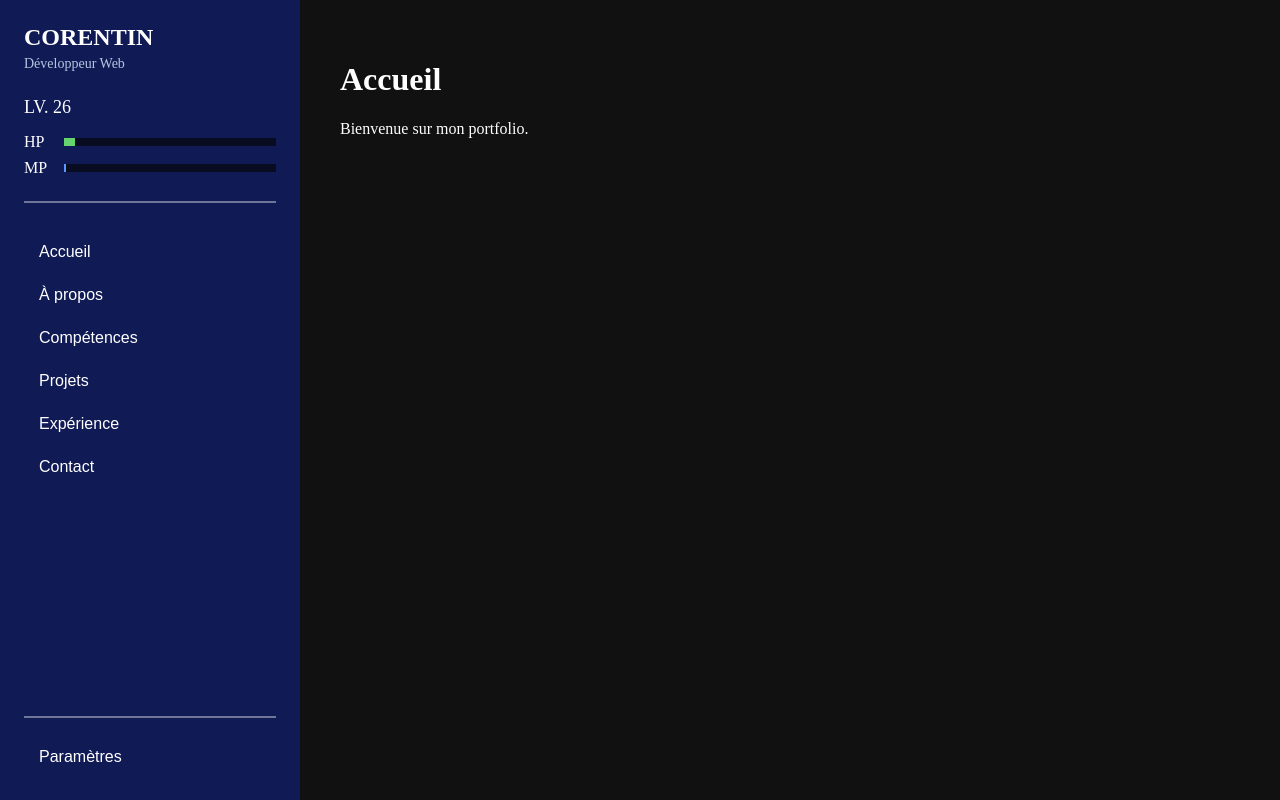
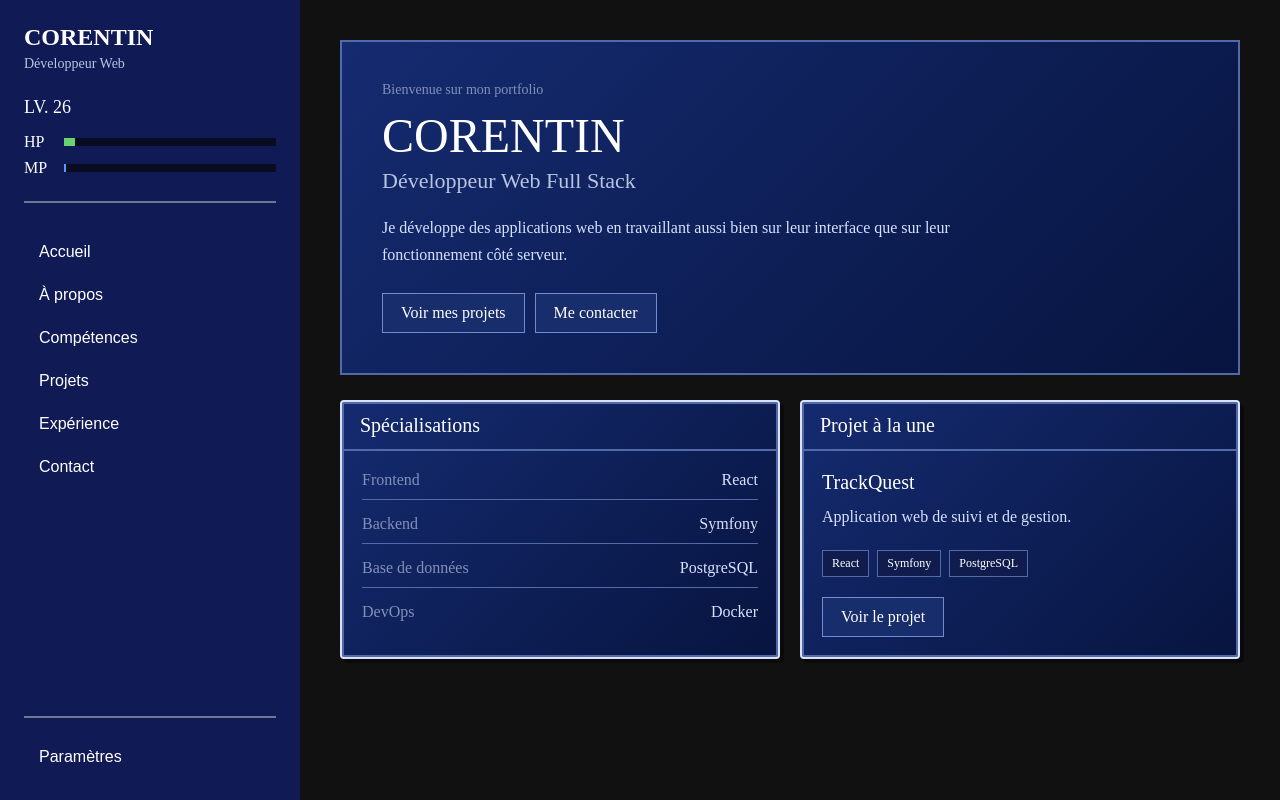
Before and after one commit to Corentin-Epitech/PortFolio, a React app in the folder portfolio/: page / in a window 1280 px wide. Built offline with nearby package versions, Linux system fonts and the light colour scheme; the HTML template or start-up script is replaced by a standard one.

Commit message:
Add: Home pages first version

```diff
--- a/portfolio/src/App.jsx
+++ b/portfolio/src/App.jsx
@@ -32,7 +32,7 @@ function App() {
 
             case "home":
             default:
-                return <Home />;
+                    return <Home setCurrentPage={setCurrentPage} />;
         }
     }
 
--- /dev/null
+++ b/portfolio/src/pages/Home.css
@@ -0,0 +1,171 @@
+.home {
+    width: 100%;
+}
+
+.home__hero {
+    margin-bottom: 25px;
+
+    padding: 40px;
+
+    background: linear-gradient(
+        135deg,
+        #152b70,
+        #07143f
+    );
+
+    border: 2px solid #526aa8;
+}
+
+.home__eyebrow {
+    margin: 0 0 10px;
+
+    color: #8190b8;
+
+    font-size: 14px;
+}
+
+.home__name {
+    margin: 0;
+
+    font-size: 48px;
+    font-weight: normal;
+
+    text-transform: uppercase;
+}
+
+.home__job {
+    margin: 5px 0 20px;
+
+    color: #b8c4df;
+
+    font-size: 22px;
+    font-weight: normal;
+}
+
+.home__introduction {
+    max-width: 650px;
+
+    margin: 0;
+
+    color: #d8e2ff;
+
+    line-height: 1.7;
+}
+
+.home__actions {
+    display: flex;
+
+    gap: 10px;
+
+    margin-top: 25px;
+}
+
+.home__actions button,
+.home__featured-project button {
+    padding: 10px 18px;
+
+    background-color: #182d6b;
+    color: white;
+
+    border: 1px solid #718bd0;
+
+    font: inherit;
+
+    cursor: pointer;
+}
+
+.home__actions button:hover,
+.home__featured-project button:hover {
+    background-color: #27448f;
+
+    border-color: #d8e2ff;
+}
+
+.home__grid {
+    display: grid;
+
+    grid-template-columns: repeat(2, 1fr);
+
+    gap: 20px;
+}
+
+.home__specializations {
+    display: flex;
+    flex-direction: column;
+
+    gap: 15px;
+}
+
+.home__specialization {
+    display: flex;
+    justify-content: space-between;
+
+    gap: 20px;
+
+    padding-bottom: 10px;
+
+    border-bottom: 1px solid #526aa8;
+}
+
+.home__specialization:last-child {
+    padding-bottom: 0;
+
+    border-bottom: none;
+}
+
+.home__specialization span {
+    color: #8190b8;
+}
+
+.home__specialization strong {
+    font-weight: normal;
+
+    color: #d8e2ff;
+}
+
+.home__featured-project {
+    display: flex;
+    flex-direction: column;
+
+    height: 100%;
+}
+
+.home__featured-project h3 {
+    margin: 0 0 10px;
+
+    font-size: 20px;
+    font-weight: normal;
+}
+
+.home__featured-project p {
+    margin: 0;
+
+    color: #d8e2ff;
+
+    line-height: 1.6;
+}
+
+.home__technologies {
+    display: flex;
+    flex-wrap: wrap;
+
+    gap: 8px;
+
+    margin: 20px 0;
+}
+
+.home__technologies span {
+    padding: 5px 9px;
+
+    background-color: #101c4d;
+
+    border: 1px solid #526aa8;
+
+    font-size: 12px;
+}
+
+.home__featured-project button {
+    align-self: flex-start;
+
+    margin-top: auto;
+}
--- a/portfolio/src/pages/Home.jsx
+++ b/portfolio/src/pages/Home.jsx
@@ -1,8 +1,116 @@
-function Home() {
+import "./Home.css";
+import projects from "../data/project";
+
+import RPGWindow from "../components/ui/RPGWindows";
+
+function Home({ setCurrentPage }) {
+
+    const featuredProject = projects[0];
     return (
-        <div>
-            <h1>Accueil</h1>
-            <p>Bienvenue sur mon portfolio.</p>
+        <div className="home">
+
+            <section className="home__hero">
+
+                <p className="home__eyebrow">
+                    Bienvenue sur mon portfolio
+                </p>
+
+                <h1 className="home__name">
+                    Corentin
+                </h1>
+
+                <h2 className="home__job">
+                    Développeur Web Full Stack
+                </h2>
+
+                <p className="home__introduction">
+                    Je développe des applications web en travaillant
+                    aussi bien sur leur interface que sur leur
+                    fonctionnement côté serveur.
+                </p>
+
+                <div className="home__actions">
+
+                    <button
+                        onClick={() =>
+                            setCurrentPage("projects")
+                        }
+                    >
+                        Voir mes projets
+                    </button>
+
+                    <button
+                        onClick={() =>
+                            setCurrentPage("contact")
+                        }
+                    >
+                        Me contacter
+                    </button>
+
+                </div>
+
+            </section>
+
+
+            <div className="home__grid">
+
+                <RPGWindow title="Spécialisations">
+
+                    <div className="home__specializations">
+
+                        <div className="home__specialization">
+                            <span>Frontend</span>
+                            <strong>React</strong>
+                        </div>
+
+                        <div className="home__specialization">
+                            <span>Backend</span>
+                            <strong>Symfony</strong>
+                        </div>
+
+                        <div className="home__specialization">
+                            <span>Base de données</span>
+                            <strong>PostgreSQL</strong>
+                        </div>
+
+                        <div className="home__specialization">
+                            <span>DevOps</span>
+                            <strong>Docker</strong>
+                        </div>
+
+                    </div>
+
+                </RPGWindow>
+
+
+                <RPGWindow title="Projet à la une">
+
+                    <div className="home__featured-project">
+
+                        <h3>{featuredProject.title}</h3>
+
+                        <p>
+                            {featuredProject.shortDescription}
+                        </p>
+
+                        <div className="home__technologies">
+                            {featuredProject.technologies.map((technology) => <span key={technology}>{technology}</span>)}
+                        </div>
+
+                        <button
+                            onClick={() =>
+                                setCurrentPage("projects")
+                            }
+                        >
+                            Voir le projet
+                        </button>
+
+                    </div>
+
+                </RPGWindow>
+
+            </div>
+
         </div>
     );
 }
```
